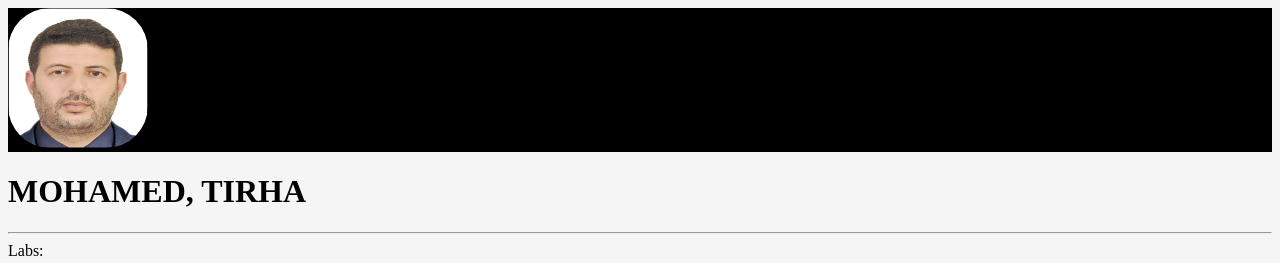
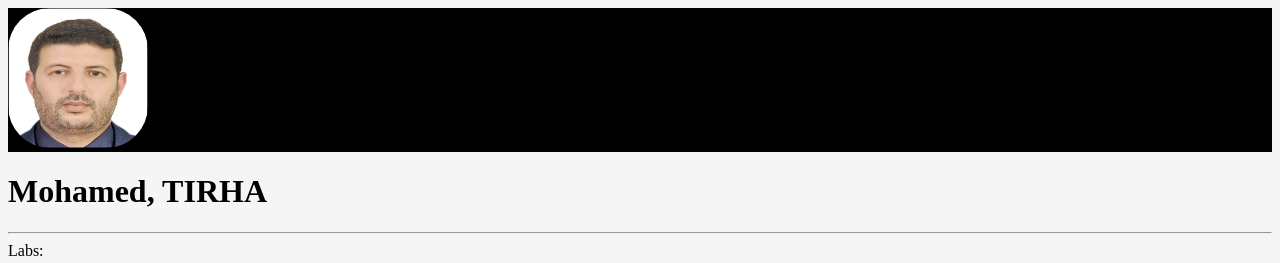
Before and after one commit to mtirha/wap, a plain HTML site: page index.html in a window 1280 px wide. Shown: the top 263 px of the page. Drawn offline with Linux system fonts and the light colour scheme.

Commit message:
lower case

```diff
--- a/index.html
+++ b/index.html
@@ -15,7 +15,7 @@
     </div>
     <div id=body>
         <h1>
-            MOHAMED, TIRHA
+            Mohamed, TIRHA
         </h1>
         <hr>
         Labs: <br />
```
